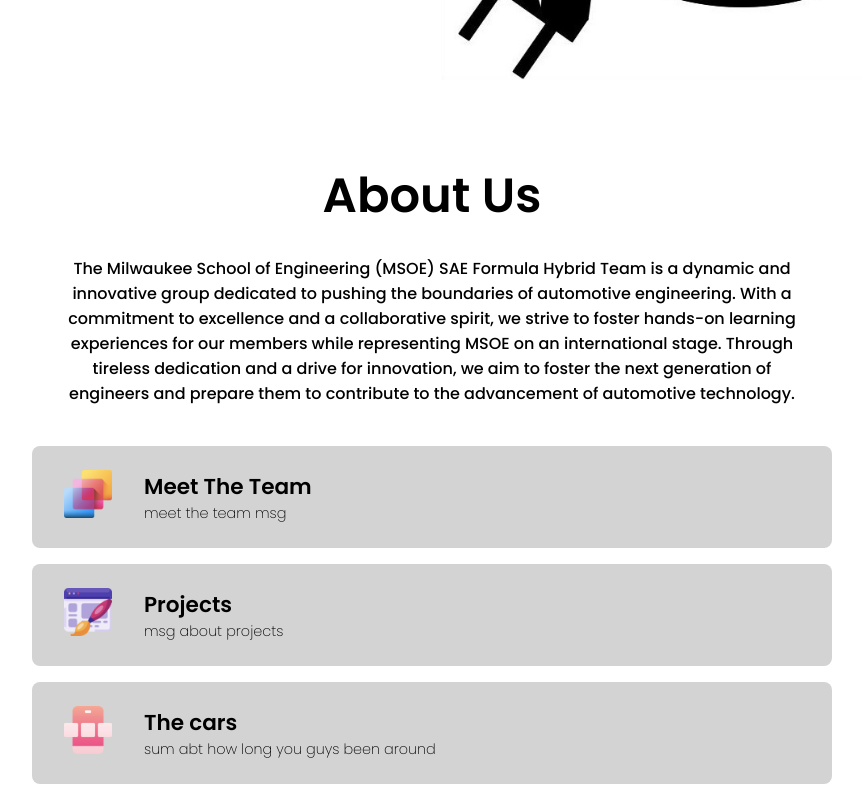
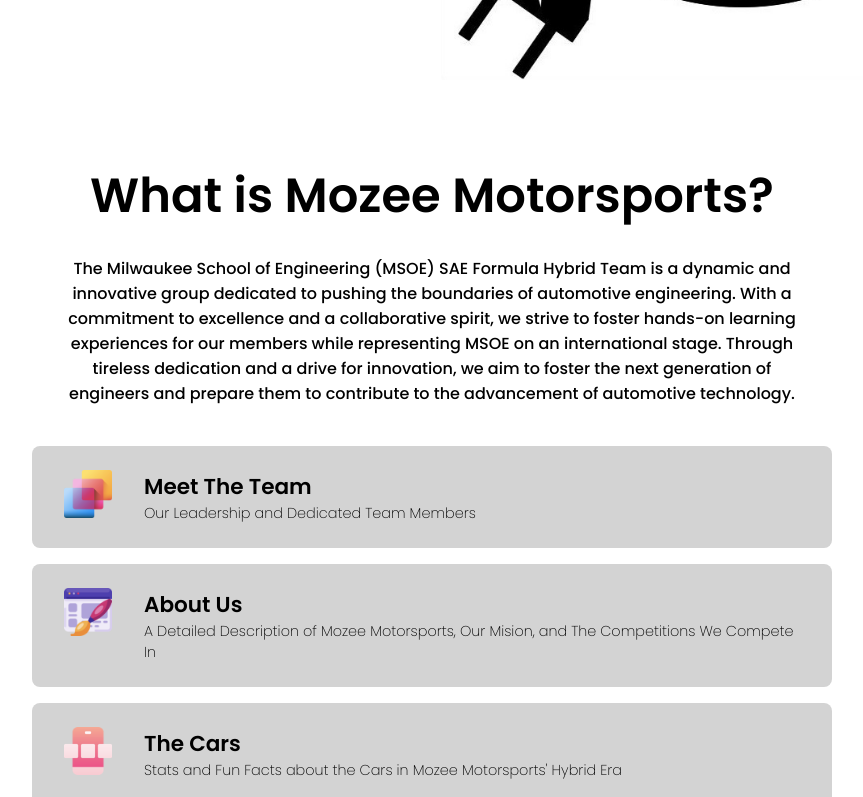
Before and after one commit to mohsinshah04/MSOE_FH, a React (Create React App) app: page / in a window 1280 px wide. Shown: the part 680-1477 px from the top of the page, without its empty margins (208-1071 px from the left). Built offline with nearby package versions, Linux system fonts and the light colour scheme.

Commit message:
Revised text in Meet Mozee Motorsports section

```diff
--- a/src/components/About/about.js
+++ b/src/components/About/about.js
@@ -9,28 +9,34 @@
 const abouts = () => {
   return (
     <section id='about'>
-        <span className="aboutTitle">About Us</span>
-        <span className="aboutDesc">The Milwaukee School of Engineering (MSOE) SAE Formula Hybrid Team is a dynamic and innovative group dedicated to pushing the boundaries of automotive engineering. With a commitment to excellence and a collaborative spirit, we strive to foster hands-on learning experiences for our members while representing MSOE on an international stage. Through tireless dedication and a drive for innovation, we aim to foster the next generation of engineers and prepare them to contribute to the advancement of automotive technology.</span>
+        <span className="aboutTitle">What is Mozee Motorsports?</span>
+        <span className="aboutDesc">The Milwaukee School of Engineering (MSOE) SAE Formula Hybrid
+             Team is a dynamic and innovative group dedicated to pushing the boundaries of
+             automotive engineering. With a commitment to excellence and a collaborative spirit,
+              we strive to foster hands-on learning experiences for our members while representing
+               MSOE on an international stage. Through tireless dedication and a drive for innovation,
+                we aim to foster the next generation of engineers and prepare them to contribute to the
+                 advancement of automotive technology.</span>
         <div className="aboutBars">
             <div className="aboutBar">
                 <img src={UIDesign} alt="UIDesign" className="aboutBarImg" />
                 <div className="aboutBarText">
                     <h2>Meet The Team</h2>
-                    <p>meet the team msg</p>
+                    <p>Our Leadership and Dedicated Team Members</p>
                 </div>
             </div>
             <div className="aboutBar">
                 <img src={WebDesign} alt="WebDesign" className="aboutBarImg" />
                 <div className="aboutBarText">
-                    <h2>Projects</h2>
-                    <p>msg about projects</p>
+                    <h2>About Us</h2>
+                    <p>A Detailed Description of Mozee Motorsports, Our Mision, and The Competitions We Compete In</p>
                 </div>
             </div>
             <div className="aboutBar">
                 <img src={AppDesign} alt="AppDesign" className="aboutBarImg" />
                 <div className="aboutBarText">
-                    <h2>The cars</h2>
-                    <p>sum abt how long you guys been around</p>
+                    <h2>The Cars</h2>
+                    <p>Stats and Fun Facts about the Cars in Mozee Motorsports' Hybrid Era</p>
                 </div>
             </div>
         </div>
```
